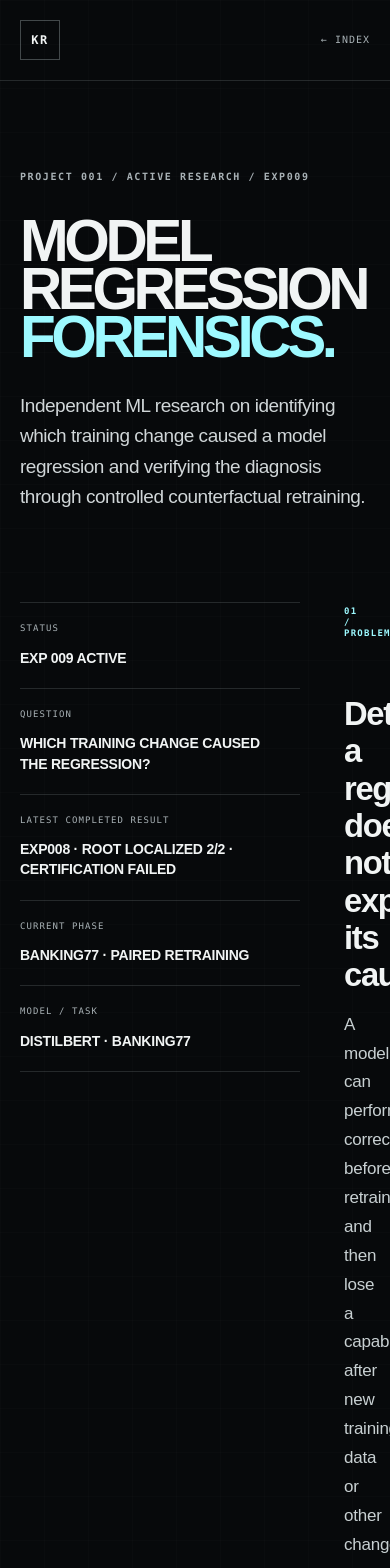
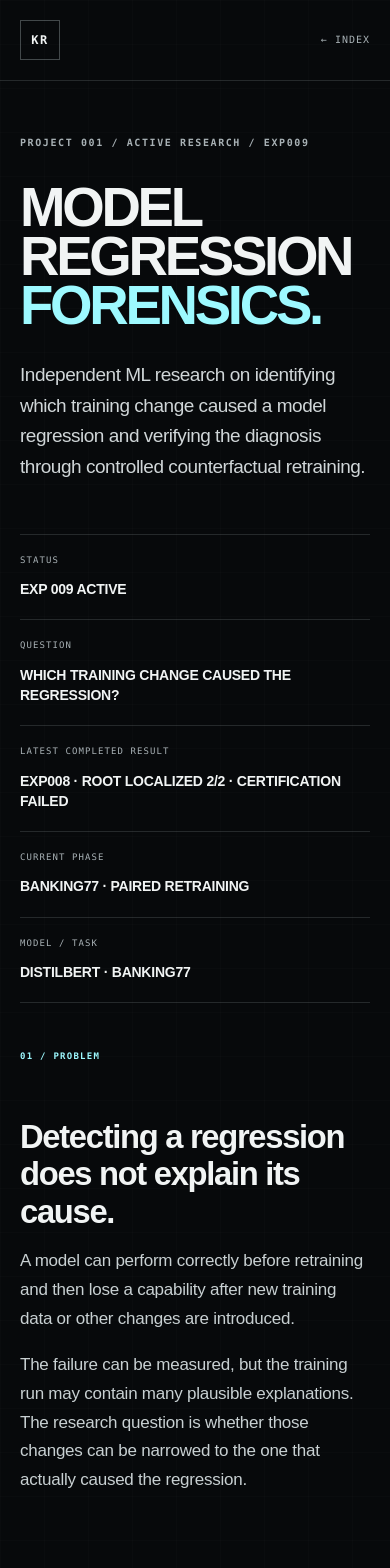
Before and after one commit to Kushrishi/kushrishi.com, a Next.js app: page /research/model-regression-forensics in a window 390 px wide. Shown: the top 1568 px of the page. Built offline with nearby package versions, Linux system fonts and the light colour scheme.

Commit message:
Fix mobile research-page layout
Restore the one-column research layout on tablet/mobile after readability overrides, reduce phone hero sizing, and add narrow-screen wrapping safeguards without changing research content.

```diff
--- a/app/readability.css
+++ b/app/readability.css
@@ -365,3 +365,49 @@ nav a,
     font-size: 10px;
   }
 }
+
+/* Reassert the responsive research layout after the readability overrides. */
+@media (max-width: 980px) {
+  .research-body {
+    grid-template-columns: minmax(0, 1fr);
+  }
+
+  .research-copy,
+  .research-sidebar {
+    min-width: 0;
+    width: 100%;
+  }
+}
+
+@media (max-width: 680px) {
+  .research-hero-page {
+    padding-top: 56px;
+    padding-bottom: 52px;
+  }
+
+  .research-hero-page h1 {
+    font-size: clamp(46px, 14vw, 58px);
+    line-height: 0.9;
+    letter-spacing: -0.06em;
+    overflow-wrap: anywhere;
+  }
+
+  .research-body {
+    padding-top: 0;
+  }
+
+  .research-copy {
+    max-width: 100%;
+  }
+
+  .research-copy blockquote {
+    font-size: clamp(24px, 7.5vw, 30px);
+    overflow-wrap: anywhere;
+  }
+
+  .research-sidebar strong,
+  .experiment-row b,
+  .code-placeholder {
+    overflow-wrap: anywhere;
+  }
+}
```
